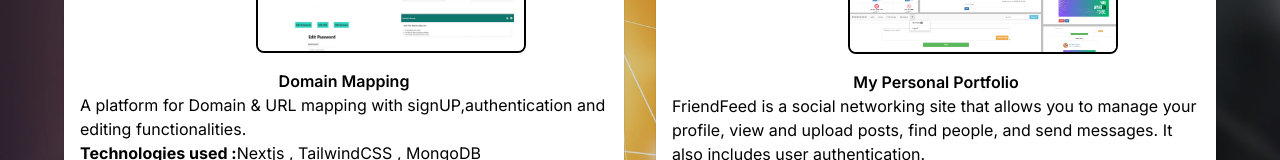
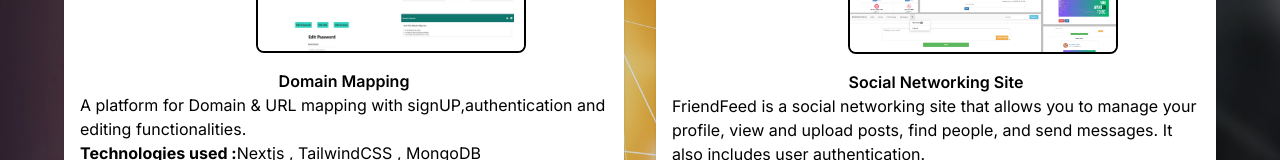
Before and after one commit to Neha-Waddi/Neha-portfolio, a Next.js app: page /Projects in a window 1280 px wide. Shown: the part 320-480 px from the top of the page. Built offline with nearby package versions, Linux system fonts and the light colour scheme.

Commit message:
correction

```diff
--- a/src/app/Projects/page.jsx
+++ b/src/app/Projects/page.jsx
@@ -40,7 +40,7 @@
               width={270}
               className="rounded-lg object-cover ml-44 border-2 border-black"
             />
-            <h3 className="text-black font-semibold text-center mt-4">My Personal Portfolio</h3>
+            <h3 className="text-black font-semibold text-center mt-4">Social Networking Site </h3>
             <p className="text-black">
             FriendFeed is a social networking site that allows you to manage your profile, view and upload posts, find people, and send messages. It also includes user authentication.      </p>
             <br></br>
```
